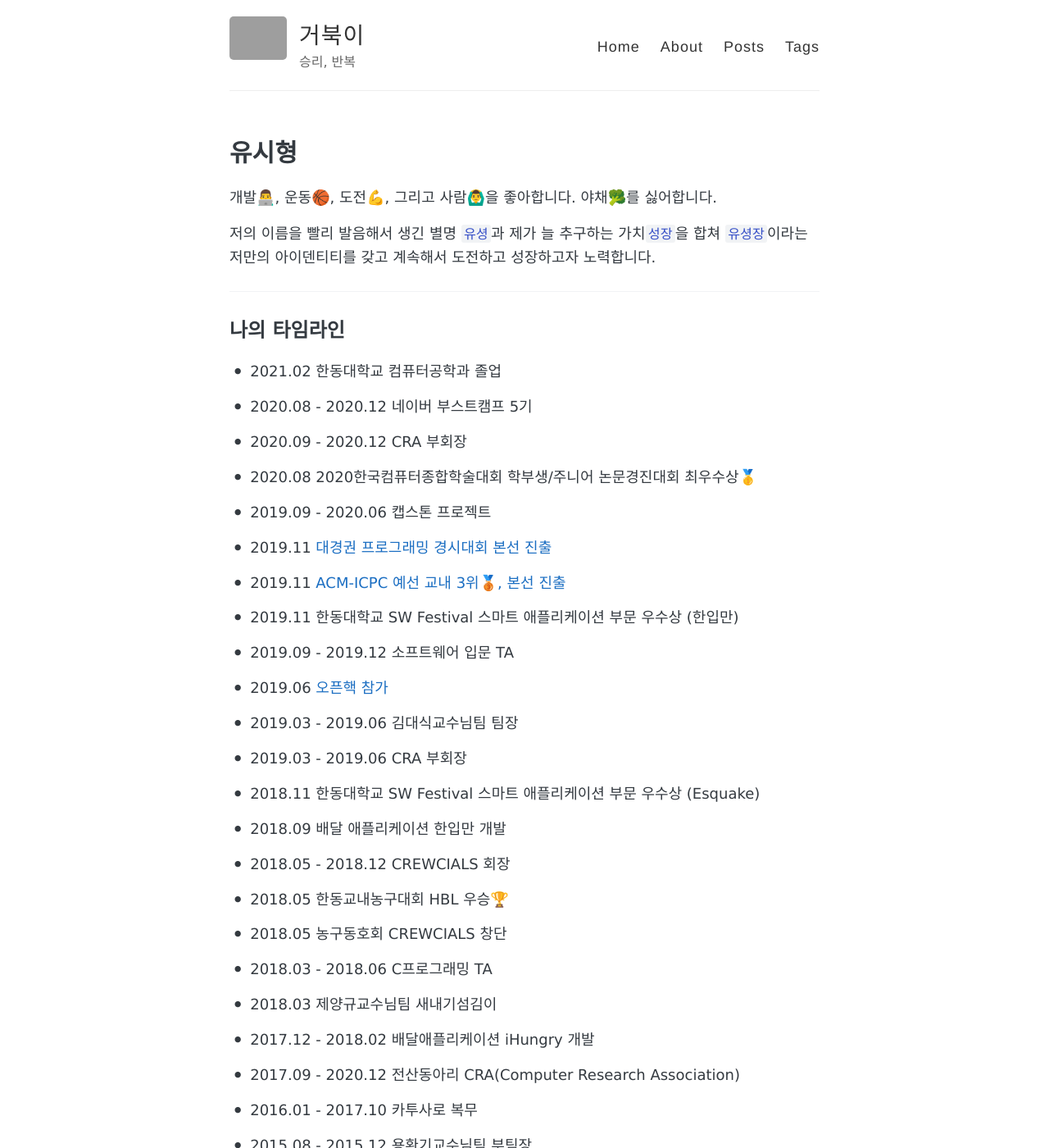
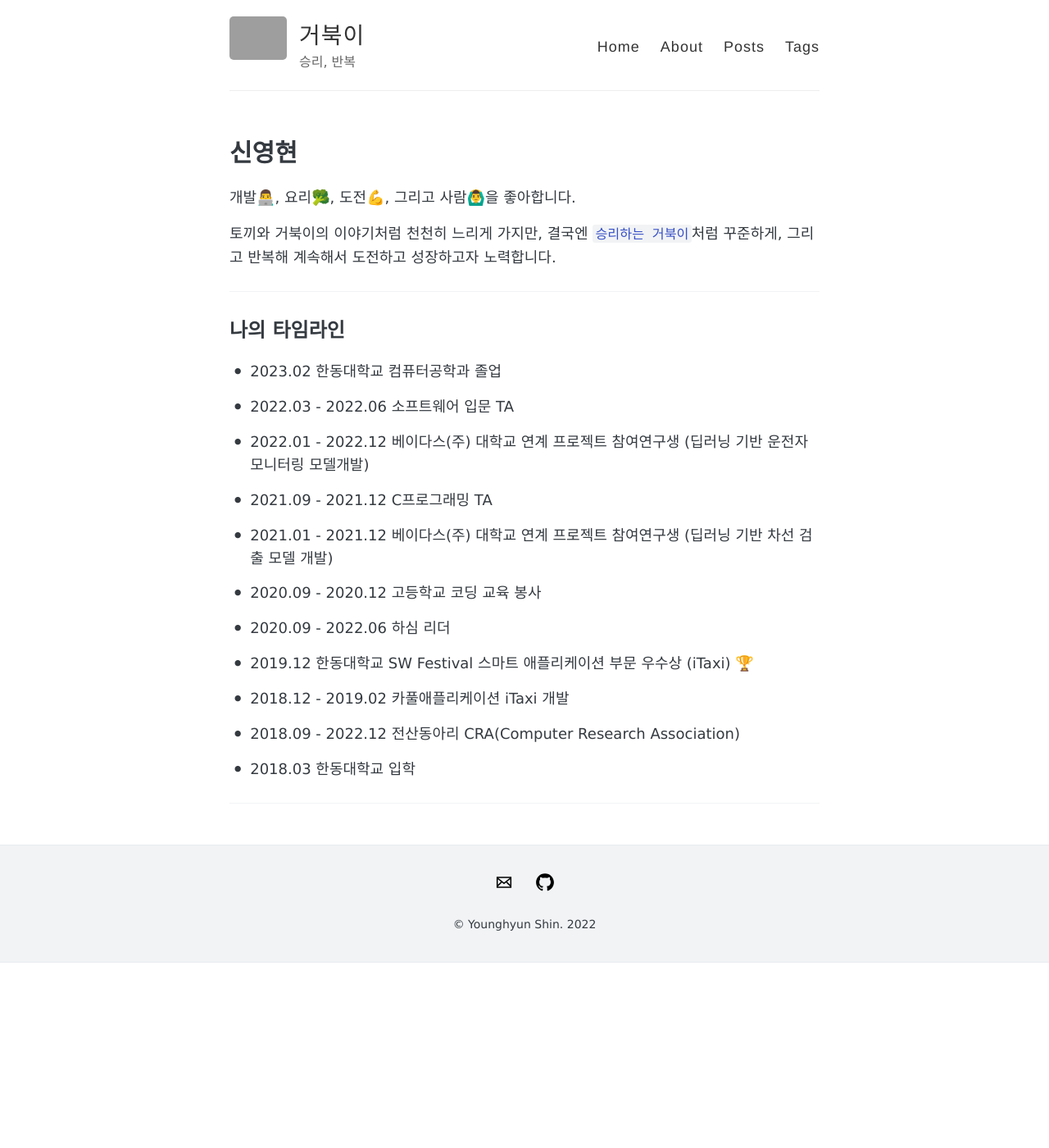
Before and after one commit to younghyunshin/younghyunshin.github.io, a Jekyll site: the page built from about.md, in a window 1280 px wide and 1400 px high. Shown: the whole window at 82% size. Built offline with Jekyll 4.4.1, drawn with Linux system fonts in a browser that asks for light colours; some of the changed text lies outside the part shown; grey boxes are pictures that could not be loaded.

Commit message:
add icon

````diff
--- a/_config.yml
+++ b/_config.yml
@@ -14,7 +14,7 @@ description: 승리, 반복
 
 # URL of your avatar or profile pic (you could use your GitHub profile pic)
 # avatar: https://raw.githubusercontent.com/barryclark/jekyll-now/master/images/jekyll-logo.png
-avatar : https://user-images.githubusercontent.com/48853055/177079753-9ce2c87b-bf94-4db6-954d-cea547876038.jpg
+avatar : https://user-images.githubusercontent.com/48853055/177080571-3fa945c4-737c-42a6-a33c-3f518c5e34b2.jpg
 
 
 # Tabs in header. There are 'Blog', 'About', 'Archive', 'Tags'
--- a/about.md
+++ b/about.md
@@ -1,65 +1,36 @@
 ---
 layout: page
-title: 유시형
+title: 신영현
 permalink: /about/
 ---
 
-개발👨‍💻, 운동🏀, 도전💪, 그리고 사람🙆‍♂️을 좋아합니다. 야채🥦를 싫어합니다.
+개발👨‍💻, 요리🥦, 도전💪, 그리고 사람🙆‍♂️을 좋아합니다.
 
-저의 이름을 빨리 발음해서 생긴 별명 ```유셩```과 제가 늘 추구하는 가치```성장```을 합쳐 ```유셩장```이라는 저만의 아이덴티티를 갖고 계속해서 도전하고 성장하고자 노력합니다.
+토끼와 거북이의 이야기처럼 천천히 느리게 가지만, 결국엔 ```승리하는 거북이```처럼 꾸준하게, 그리고 반복해 계속해서 도전하고 성장하고자 노력합니다.
+
 - - -
 
 ## 나의 타임라인
-* 2021.02 한동대학교 컴퓨터공학과 졸업
+* 2023.02 한동대학교 컴퓨터공학과 졸업
 
-* 2020.08 - 2020.12 네이버 부스트캠프 5기
+* 2022.03 - 2022.06 소프트웨어 입문 TA
 
-* 2020.09 - 2020.12 CRA 부회장
+* 2022.01 - 2022.12 베이다스(주) 대학교 연계 프로젝트 참여연구생 (딥러닝 기반 운전자 모니터링 모델개발)
 
-* 2020.08 2020한국컴퓨터종합학술대회 학부생/주니어 논문경진대회 최우수상🥇
+* 2021.09 - 2021.12 C프로그래밍 TA
 
-* 2019.09 - 2020.06 캡스톤 프로젝트
+* 2021.01 - 2021.12 베이다스(주) 대학교 연계 프로젝트 참여연구생 (딥러닝 기반 차선 검출 모델 개발)
 
-* 2019.11 [대경권 프로그래밍 경시대회 본선 진출](https://sihyungyou.github.io/%EB%8C%80%EA%B2%BD%EA%B6%8C%EB%B3%B8%EC%84%A0/)
+* 2020.09 - 2020.12 고등학교 코딩 교육 봉사
 
-* 2019.11 [ACM-ICPC 예선 교내 3위🥉, 본선 진출](https://sihyungyou.github.io/acmicpc2019/)
+* 2020.09 - 2022.06 하심 리더
 
-* 2019.11 한동대학교 SW Festival 스마트 애플리케이션 부문 우수상 (한입만)
+* 2019.12 한동대학교 SW Festival 스마트 애플리케이션 부문 우수상 (iTaxi) 🏆
 
-* 2019.09 - 2019.12 소프트웨어 입문 TA
+* 2018.12 - 2019.02 카풀애플리케이션 iTaxi 개발
 
-* 2019.06 [오픈핵 참가](https://sihyungyou.github.io/openhack-2019/)
+* 2018.09 - 2022.12 전산동아리 CRA(Computer Research Association)
 
-* 2019.03 - 2019.06 김대식교수님팀 팀장
-
-* 2019.03 - 2019.06 CRA 부회장
-
-* 2018.11 한동대학교 SW Festival 스마트 애플리케이션 부문 우수상 (Esquake)
-
-* 2018.09 배달 애플리케이션 한입만 개발
-
-* 2018.05 - 2018.12 CREWCIALS 회장
-
-* 2018.05 한동교내농구대회 HBL 우승🏆
-
-* 2018.05 농구동호회 CREWCIALS 창단
-
-* 2018.03 - 2018.06 C프로그래밍 TA
-
-* 2018.03 제양규교수님팀 새내기섬김이
-
-* 2017.12 - 2018.02 배달애플리케이션 iHungry 개발
-
-* 2017.09 - 2020.12 전산동아리 CRA(Computer Research Association)
-
-* 2016.01 - 2017.10 카투사로 복무
-
-* 2015.08 - 2015.12 용환기교수님팀 부팀장
-
-* 2015.08 - 2015.12 기아대책 부회장
-
-* 2015.03 - 2015.12 봉사동아리 기아대책
-
-* 2015.03 한동대학교 입학
+* 2018.03 한동대학교 입학
 
 - - -
````
